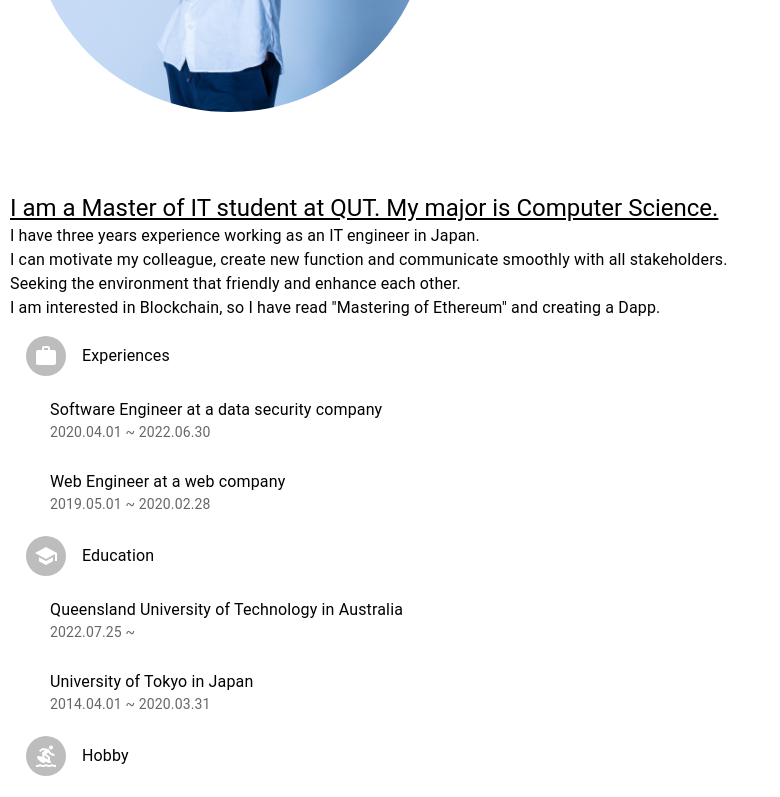
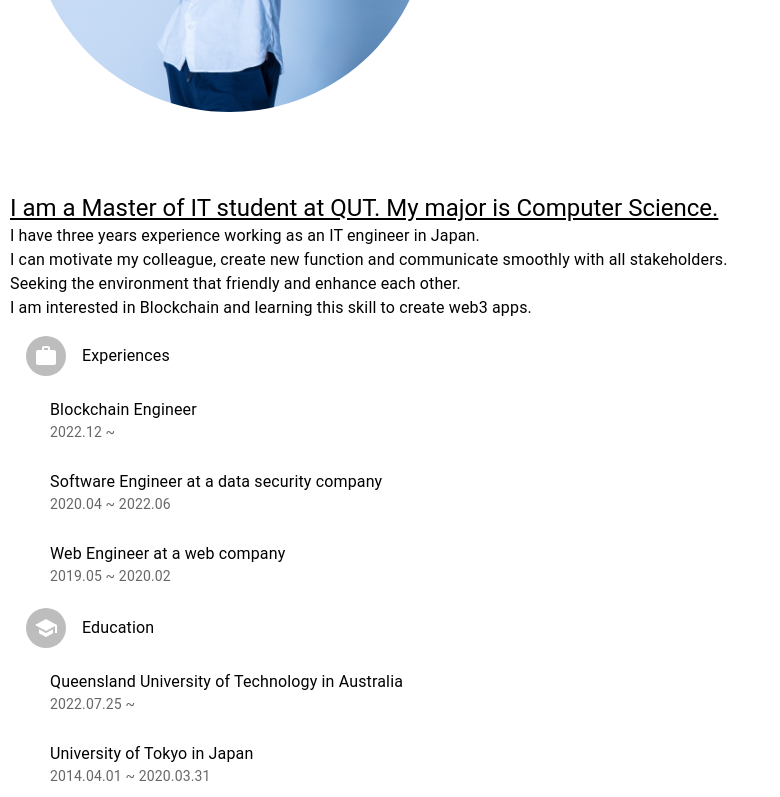
Before and after one commit to takaomizuno0032/myportfolio, a React (Create React App) app: page /myportfolio/personal in a window 1280 px wide. Shown: the part 463-1260 px from the top of the page, without its empty margins (0-780 px from the left). Built offline with nearby package versions, Linux system fonts and the light colour scheme.

Commit message:
introduction pageの修正

```diff
--- a/src/components/Personal.js
+++ b/src/components/Personal.js
@@ -45,7 +45,7 @@ function Personal() {
                     <Typography align='left'>I have three years experience working as an IT engineer in Japan. </Typography>
                     <Typography align='left'>I can motivate my colleague, create new function and communicate smoothly with all stakeholders.</Typography>
                     <Typography align='left'>Seeking the environment that friendly and enhance each other.</Typography>
-                    <Typography align='left'>I am interested in Blockchain, so I have read "Mastering of Ethereum" and creating a Dapp.</Typography>
+                    <Typography align='left'>I am interested in Blockchain and learning this skill to create web3 apps.</Typography>
 
                     <List>
                         <ListItem>
@@ -57,10 +57,13 @@ function Personal() {
                             <ListItemText primary="Experiences" />
                         </ListItem>
                         <ListItem sx={{ pl: 5 }}>
-                            <ListItemText primary="Software Engineer at a data security company" secondary="2020.04.01 ~ 2022.06.30" />
+                            <ListItemText primary="Blockchain Engineer" secondary="2022.12 ~ " />
                         </ListItem>
                         <ListItem sx={{ pl: 5 }}>
-                            <ListItemText primary="Web Engineer at a web company" secondary="2019.05.01 ~ 2020.02.28" />
+                            <ListItemText primary="Software Engineer at a data security company" secondary="2020.04 ~ 2022.06" />
+                        </ListItem>
+                        <ListItem sx={{ pl: 5 }}>
+                            <ListItemText primary="Web Engineer at a web company" secondary="2019.05 ~ 2020.02" />
                         </ListItem>
                         <ListItem>
                             <ListItemAvatar>
```
